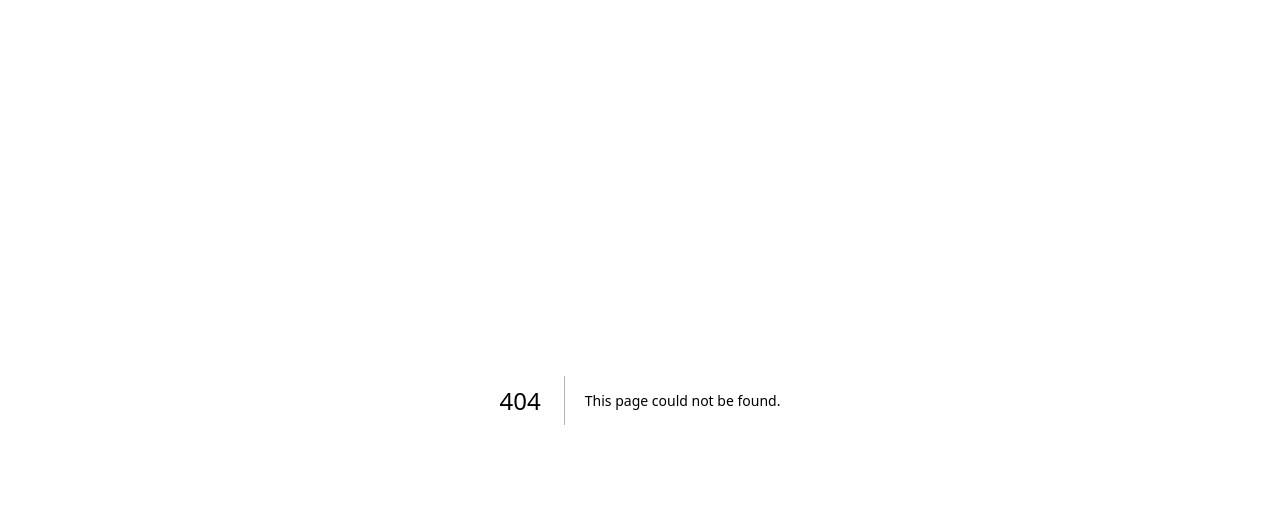
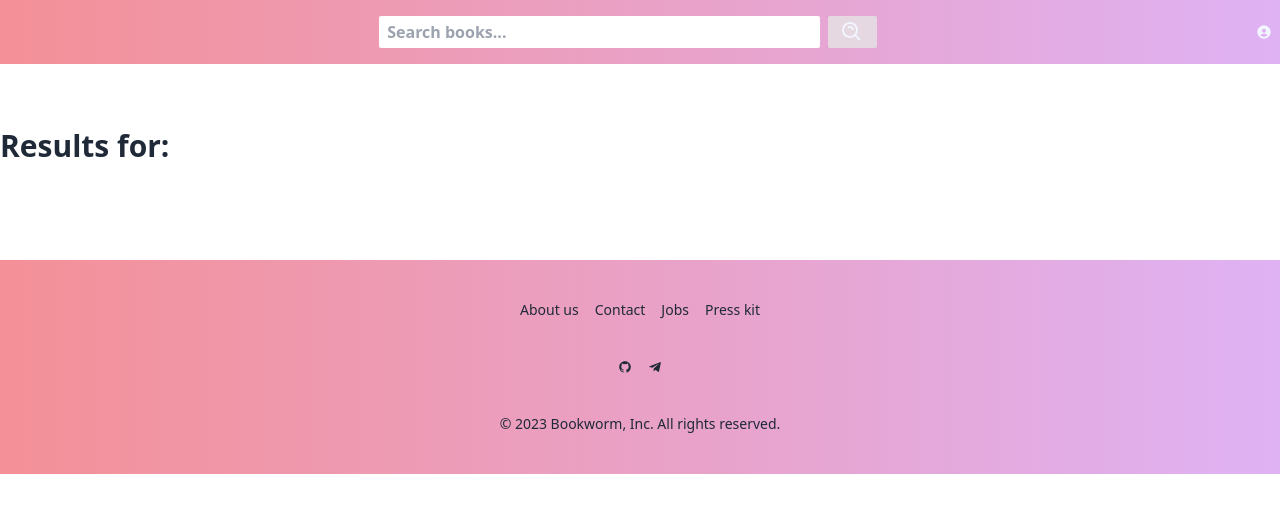
Before and after one commit to UniCT-WebDevelopment/Bookworm, a Next.js app: page /search in a window 1280 px wide. Before the commit this address had no page. Shown: the top 512 px of the page. Built offline with nearby package versions, Linux system fonts and the light colour scheme.

Commit message:
feat: login and search page

```diff
--- a/next.config.js
+++ b/next.config.js
@@ -1,4 +1,14 @@
 /** @type {import('next').NextConfig} */
-const nextConfig = {}
+
+const nextConfig = {
+	reactStrictMode: true,
+	env: {
+		/* Expose Google API URL to client side */
+		GOOGLE_BOOKS_API_VOLUMES_URL: process.env.GOOGLE_BOOKS_API_VOLUMES_URL,
+	},
+	images: {
+		domains: ['books.google.com'],
+	},
+}
 
 module.exports = nextConfig
--- /dev/null
+++ b/src/components/BookCard.tsx
@@ -0,0 +1,33 @@
+import Image from "next/image";
+import Book from "@/types/Book";
+import Link from "next/link";
+
+const BookCard = ({ book }: { book: Book }) => {
+	return (
+		<div className="card card-side bg-base-100 shadow-xl">
+			{book.imageLinks && (
+				<Image src={book.imageLinks?.thumbnail} alt={book.title} width={book.imageLinks.thumbnail ? 128 : 0} height={book.imageLinks?.thumbnail ? 192 : 0} />
+			)}
+			<div className="card-body">
+				<h2 className="card-title">
+					{book.title}
+				</h2>
+				<p>
+					{book.authors?.join(', ')}
+				</p>
+				<p>
+					{book.categories?.map((category) => (
+						<Link href={`/category/${category.toLowerCase().replace(' ', '-')}`} key={category}>
+							{category}
+						</Link>
+					))}
+				</p>
+				<div className="card-actions justify-end">
+				<button className="btn btn-primary">Details</button>
+				</div>
+			</div>
+		</div>
+	);
+};
+
+export default BookCard;
--- a/src/components/Searchbar.tsx
+++ b/src/components/Searchbar.tsx
@@ -1,8 +1,39 @@
 import { IconContext } from "react-icons";
 import { BiSearchAlt } from 'react-icons/bi';
+import { useRouter } from "next/router";
+import { useState } from "react";
+
+// TODO: Handle empty search. Maybe display a message or something or redirect to the home page.
+
+/**
+ * The Searchbar Component
+ * Redirects to the search page with the query
+ *
+ * @returns {JSX.Element} The searchbar component
+ */
 const Searchbar = () => {
+	const router = useRouter();
+	const [searched, setSearched] = useState<string>('');
+
+	const encodeQueryParam = (param : string) => {
+		const specialChars = [
+			'+','.', '&', '|', '!', '(', ')', '{', '}', '[', ']', '^', '"', '~', '*', '?', ':', '\\'
+		];
+
+		return param.split('').map((char) => {
+			if (specialChars.includes(char)) {
+				return '-';
+			}
+			return char;
+		}
+		).join('');
+	};
+
 	const search = () => {
-    console.log("searching...");
+		const query = searched.trim();
+		if (query) {
+			router.push(`/search?q=${encodeQueryParam(query)}`);
+		}
 	};
 
 	return(
@@ -12,11 +43,19 @@ const Searchbar = () => {
 				type="text"
 				placeholder="Search books..."
 				id="searchbar"
+				onKeyDown={(event) => {
+					if (event.key === "Enter" && searched.length > 0) {
+						search();
+					}
+				}}
+				onChange={(event) => {
+					setSearched(event.target.value);
+				}}
 			/>
-
 		<button
-        className="flex place-items-center justify-center bg-neutral-200 bg-opacity-30 hover:bg-opacity-50 w-14 h-8 rounded-sm mx-2"
+			className="flex place-items-center justify-center bg-neutral-200 bg-opacity-30 hover:bg-opacity-50 w-14 h-8 rounded-sm mx-2 disabled:bg-opacity-80 color:neutral-200 disabled:bg-color:neutral-300"
 			onClick={search}
+			disabled={searched.length === 0}
 		>
 			<IconContext.Provider value={{ size: "1.5rem" }}>
 				<BiSearchAlt />
--- a/src/components/auth/LoginForm.tsx
+++ b/src/components/auth/LoginForm.tsx
@@ -1,3 +1,4 @@
+import Link from 'next/link';
 /**
  * This component is the login form
  *
@@ -28,9 +29,7 @@ const LoginForm = (props : any) => {
 			</button>
 			<p className="mt-4">
 				You don&apos;t have an account?
-				<a className="cursor-pointer px-2 text-primary" href="/signup">
-					Sign up
-				</a>
+				<Link href="/signup" className="cursor-pointer px-2 text-primary"> Signup </Link>
 			</p>
 		</div>
 	);
--- /dev/null
+++ b/src/pages/category/[slug].tsx
@@ -0,0 +1,15 @@
+import { useRouter } from 'next/router'
+
+const GenreDynamiquePage = () => {
+  const router = useRouter()
+  return (
+      <div>
+          <h1>Genre Dynamique Page</h1>
+          <p>
+            Slug: {router.query.slug}
+          </p>
+      </div>
+  );
+};
+
+export default GenreDynamiquePage;
--- a/src/pages/login.tsx
+++ b/src/pages/login.tsx
@@ -1,19 +1,64 @@
-import type { ReactElement } from 'react'
+'use client'
+
+import { ReactElement } from 'react'
 import Layout from '../layouts/layout'
 import type { NextPageWithLayout } from './_app'
+import LoginForm from '../components/auth/LoginForm';
+import { useRouter } from 'next/router';
+import { createClientComponentClient } from '@supabase/auth-helpers-nextjs';
+import { useState } from 'react';
 
-const Page: NextPageWithLayout = () => {
-  return <p>login</p>
+/**
+ * Login page
+ *
+ * @return {JSX.Element} The login form
+ */
+const Login = () => {
+	const router = useRouter();
+	const supabase = createClientComponentClient();
+
+	const [email, setEmail] = useState('');
+	const [password, setPassword] = useState('');
+
+	const handleSignIn = async () => {
+		await supabase.auth.signInWithPassword({
+			email,
+			password,
+		});
+		router.push('/profile');
+	};
+
+	return(
+		<>
+			<LoginForm
+				handleSignIn={handleSignIn}
+				setEmail={setEmail}
+				email={email}
+				setPassword={setPassword}
+				password={password}
+			/>
+		</>
+	);
 }
 
 const getLayout = (page: ReactElement) => {
-  return (
-    <Layout>
-      {page}
-    </Layout>
-  )
+	return (
+		<Layout>
+			{page}
+		</Layout>
+	);
 };
+
+const Page: NextPageWithLayout = () => {
+	return (
+		<>
+			<div>
+				<Login />
+			</div>
+		</>
+	);
+}
 
 Page.getLayout = getLayout;
 
-export default Page
+export default Page;
--- /dev/null
+++ b/src/pages/search.tsx
@@ -0,0 +1,84 @@
+import React, { ReactElement, useEffect, useState } from 'react';
+import Layout from '../layouts/layout';
+import { NextPageWithLayout } from './_app';
+import { useRouter } from 'next/router';
+import Book from '@/types/Book';
+import BookCard from '@/components/BookCard';
+
+/**
+ * Search Page Component
+ * Execute a search query and display the results
+ *
+ * @returns {JSX.Element} The search page
+ */
+const Search = () => {
+	const router = useRouter();
+	const { query } = router;
+	const { q } = query;
+
+	const [books, setBooks] = useState<Book[]>([]);
+
+	useEffect(() => {
+		if (!q) return;
+		setBooks([]);
+		const search = async () => {
+			const res = await fetch(`${process.env.GOOGLE_BOOKS_API_VOLUMES_URL}?q=${q}`);
+			const data = await res.json();
+			data.items.map((item: any) => {
+				console.log(item);
+				setBooks((books) => [...books, {
+					id: item.id,
+					etag: item.etag,
+					title: item.volumeInfo.title,
+					authors: item.volumeInfo.authors,
+					publisher: item.volumeInfo.publisher,
+					publishedDate: item.volumeInfo.publishedDate,
+					description: item.volumeInfo.description,
+					pageCount: item.volumeInfo.pageCount,
+					categories: item.volumeInfo.categories,
+					imageLinks: item.volumeInfo.imageLinks,
+					language: item.volumeInfo.language,
+					previewLink: item.volumeInfo.previewLink,
+					infoLink: item.volumeInfo.infoLink,
+				}]);
+			}
+			);
+		};
+		search();
+	}, [q]);
+
+	return (
+		<>
+			<h2 className='text-3xl font-bold'>
+				Results for: {q}
+			</h2>
+			<div className="container grid gap-8 py-4 md:grid-cols-2 2xl:grid-cols-3">
+				{books.map((book) => (
+					<BookCard book={book} key={book.etag}/>
+				))}
+			</div>
+		</>
+	);
+};
+
+const getLayout = (page: ReactElement) => {
+	return (
+		<Layout>
+			{page}
+		</Layout>
+	);
+};
+
+const Page: NextPageWithLayout = () => {
+	return (
+		<>
+			<div>
+				<Search />
+			</div>
+		</>
+	);
+}
+
+Page.getLayout = getLayout;
+
+export default Page;
--- /dev/null
+++ b/src/types/Book.ts
@@ -0,0 +1,20 @@
+interface Book {
+	id: string;
+	etag: string;
+	title: string;
+	authors: string[];
+	publisher: string;
+	publishedDate: string;
+	description: string;
+	pageCount: number;
+	categories: string[];
+	imageLinks: {
+		smallThumbnail: string;
+		thumbnail: string;
+	};
+	language: string;
+	previewLink: string;
+	infoLink: string;
+};
+
+export default Book;
```
Lines whose indentation alone changed are shown as unchanged.
